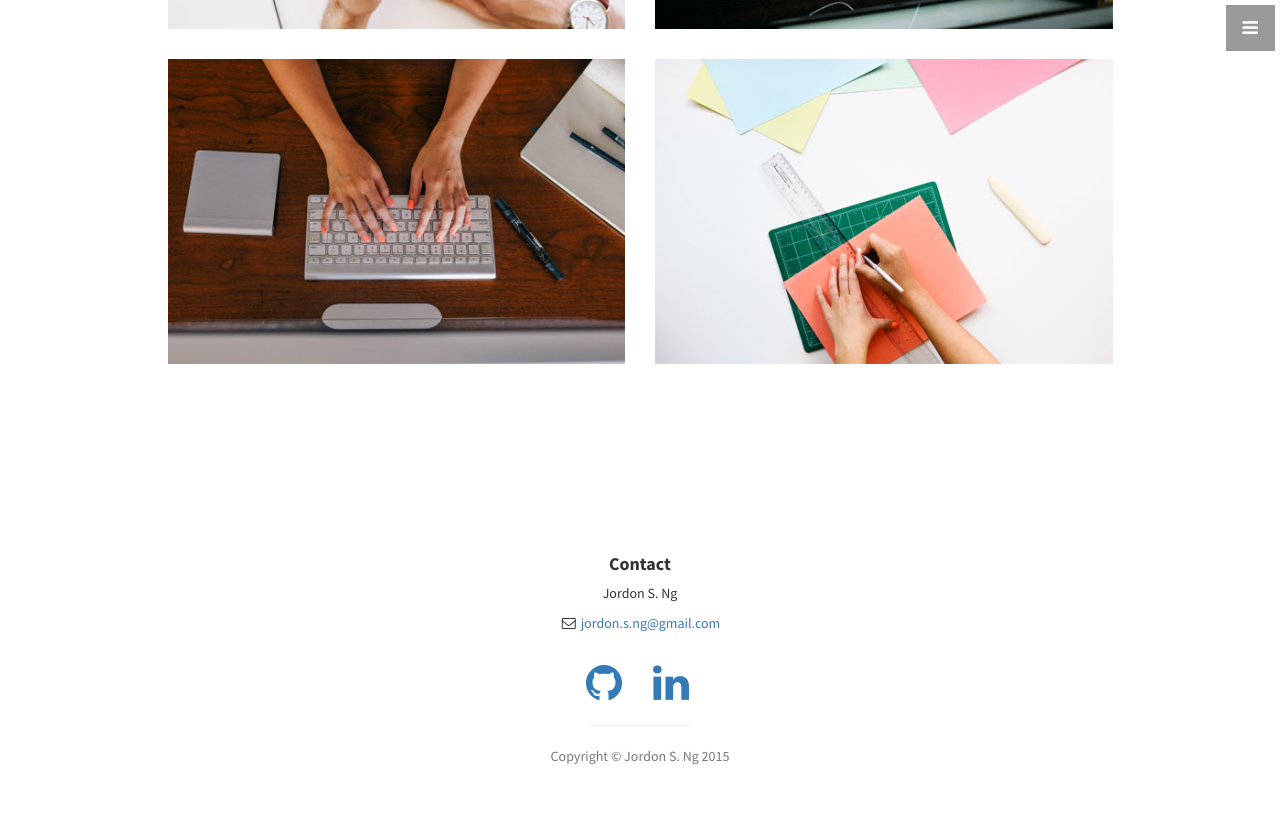
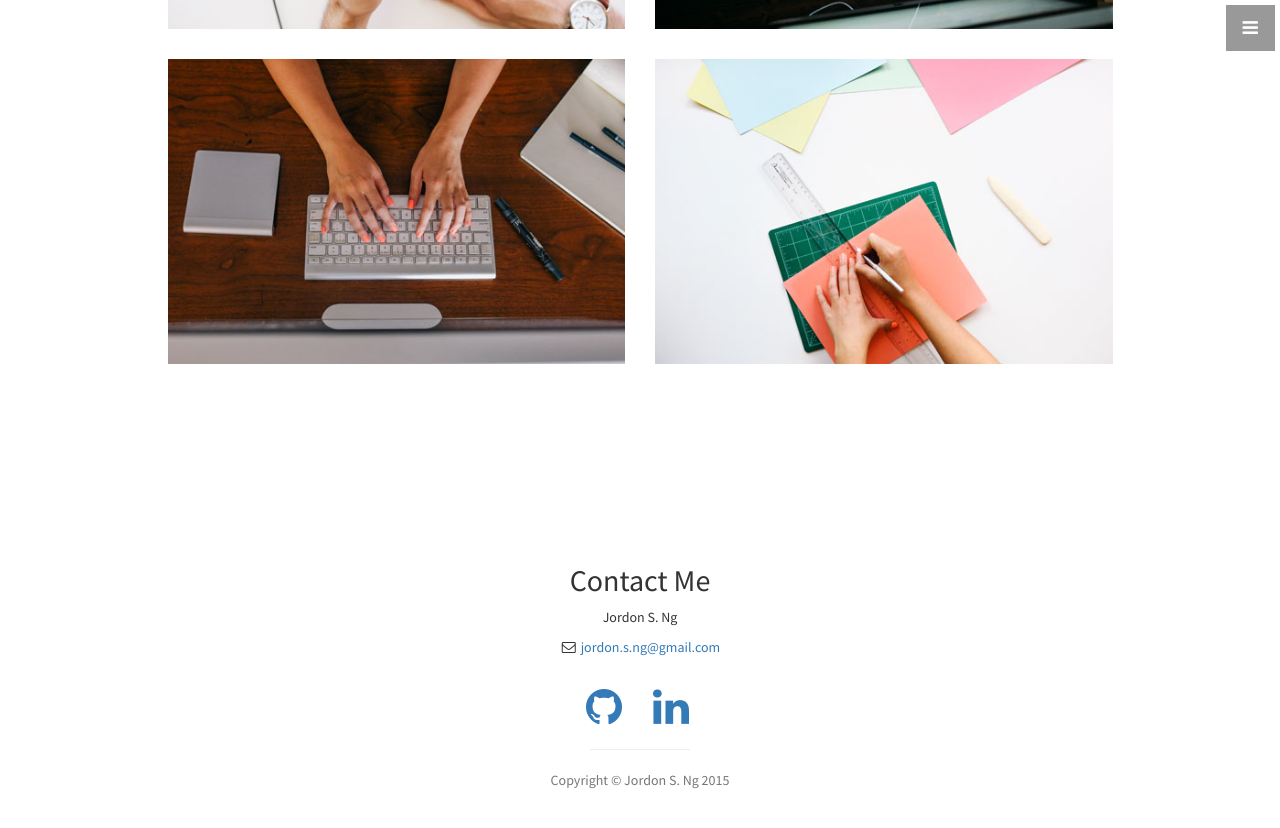
Before and after one commit to jsng0/jsng0.github.io, a Jekyll site: the page index.html, which Jekyll copies as it is, in a window 1280 px wide and 900 px high, scrolled down 2226 px. Shown: the top 828 px of the window. Built offline with Jekyll 4.4.1, drawn with Linux system fonts in a browser that asks for light colours.

```diff
--- a/index.html
+++ b/index.html
@@ -149,8 +149,8 @@
             <div class="container">
                 <div class="row">
                     <div class="col-lg-10 col-lg-offset-1 text-center">
-                        <h4><strong>Contact</strong>
-                        </h4>
+                        <h2>Contact Me
+                        </h2>
                         <p>Jordon S. Ng</p>
                         <ul class="list-unstyled">
                             <li><i class="fa fa-envelope-o fa-fw"></i>  <a href="mailto:jordon.s.ng@gmail.com">jordon.s.ng@gmail.com</a>
```
